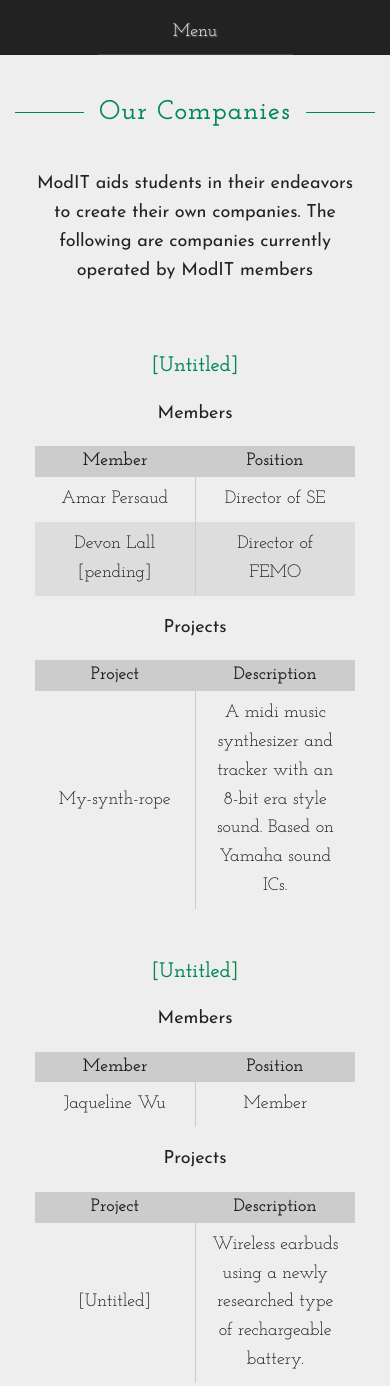
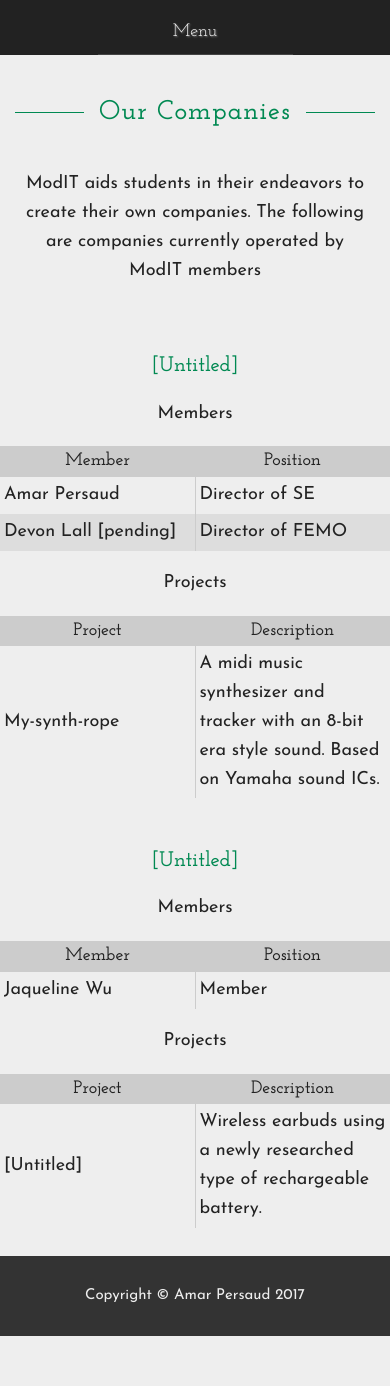
Before and after one commit to THHSModIT/THHSModIT.github.io, a plain HTML site: page companies.html in a window 390 px wide. Shown: the top 1386 px of the page. After the commit the page ends 1336 px from the top, so only its background shows below. Drawn offline with Linux system fonts and the light colour scheme.

Commit message:
Tables and map, green

```diff
--- a/companies.html
+++ b/companies.html
@@ -59,11 +59,16 @@
 
 					  <h3>[Untitled]</h3>
 					  <p>Members</p>
+					</div>
+					  <div class="table">
 						 <table>
+					  <thead>
 						<tr>
 							<th>Member</th>
 							<th>Position</th>
 						</tr>
+					</thead>
+					<tbody>
 						<tr>
 							<td>Amar Persaud</td>
 							<td>Director of SE</td>
@@ -72,46 +77,64 @@
 							<td>Devon Lall [pending]</td>
 							<td>Director of FEMO</td>
 						</tr>
+					</tbody>
 					  </table>
-					  <p>Projects</p>
+					  </div>
+					  <div class="center container"><p>Projects</p></div>
+					  <div class="table">
 						 <table>
+						 <thead>
 						<tr>
 							<th>Project</th>
 							<th>Description</th>
 						</tr>
+						</thead>
+						<tbody>
 						<tr>
 							<td>My-synth-rope</td>
 							<td>A midi music synthesizer and tracker with an 8-bit era style sound. Based on Yamaha sound ICs.</td>
-						</tr>
+						</tr></tbody>
 					  </table>
+					  </div>
 					  <br/>
 					</div>
 					<div class="center container">
 					  <h3>[Untitled]</h3>
 					  <p>Members</p>
+					</div>
+					  	 <div class="table">
 						 <table>
+						  <thead>
 							<tr>
 								<th>Member</th>
 								<th>Position</th>
 							</tr>
+						  </thead>
+						  <tbody>
 							<tr>
 								<td>Jaqueline Wu</td>
 								<td>Member</td>
 							</tr>
+						  </tbody>
 					  </table>
-					  <p>Projects</p>
+					  </div>
+					<div class="center container"><p>Projects</p></div>
+					  <div class="table">
 					  <table>
+						  <thead>
 							<tr>
 								<th>Project</th>
 								<th>Description</th>
 							</tr>
+						  </thead>
+						  <tbody>
 							<tr>
 								<td>[Untitled]</td>
 								<td>Wireless earbuds using a newly researched type of rechargeable battery.</td>
 							</tr>
-					  </table>
+						  </tbody>
+					  </table></div>
 					  <br/>
-					</div>
 				</div>
 				<div id="footer">
 					<span>Copyright &#169; Amar Persaud 2017</span>
--- a/css/style.css
+++ b/css/style.css
@@ -26,7 +26,7 @@
 	h2,
 	h3 {
 		line-height: 1.2;
-		color: #222;
+		color: #008952;
 		font-weight: 600;
 	}
 	a {
@@ -288,6 +288,7 @@
 		font-family: Josefin Sans, Arial, sans-serif;
 		font-weight: 400;
 	}
+	.table,
 	.container{
 		max-width: 80%;
 		padding: 0 20px;
@@ -355,32 +356,38 @@
 	table{
 		border-collapse: collapse;
 		/*table-layout: fixed;*/
-		width: 100%;
 		border-radius: 3px;
+		width: 80%;
+		padding: 0 20px;
+		margin: 0 auto;
 	}
 	th{
 		background: #ccc;
 		width: 50%;
+		max-width: 50%;
 	}
 	td{
 		padding: 8px 16px;
+		font-family: "Josefin Sans", Arial, sans-serif;
 	}
 	td:not(:last-of-type){
 		border-right: 1px solid #ccc;
 	}
-	tr:nth-child(odd){
+	tr:nth-child(even){
 		background: #ddd;
 	}
 	.map{
 		position: relative;
 	}
-	.mapdiv:after{
+	.mapdiv{
 		position: absolute;
-		content: "";
 		top: 0;
-		bottom: 0;
-		right: 0;
-		left: 0;
+		width: 100%;
+		height: 500px;
+		z-index: 999;
+	}
+	.mapwrap{
+		position: relative;
 	}
 	@media screen and (max-width: 900px) {
 		.aboutcontainer>div {
@@ -495,9 +502,6 @@
 			color: #fff !important;
 			transition: color 0s, background 0s !important;
 		}
-		.container h3{
-			color: #008952;
-		}
 		.topbarclear hr{
 			border-color: transparent !important;
 		}
@@ -515,9 +519,23 @@
 		#wrapper{
 			padding-top: 55px;
 		}
+		.table{
+			width: 100%;
+			max-width: 100%;
+			padding: 0;
+			margin: 0;
+		}
 		.container{
 			max-width: 100%;
-			padding: 0 35px;
+			padding: 0 25px;
+			margin: 0;
+		}
+		td{
+			padding: 4px;
+		}
+		table{
+			width: 100%;
+			padding: 0;
 			margin: 0;
 		}
 	}
--- a/js/js.js
+++ b/js/js.js
@@ -170,3 +170,12 @@
 	  }
 	  return [ scrOfX, scrOfY ];
 	}
+
+	function addMap(element){
+		var e = document.getElementById(element);
+		document.addEventListener('click', function(event) {
+		  if (!e.contains(event.target)) {
+			e.style.pointerEvents="auto";
+		  }
+		});
+	}
```
Also changed, not shown: contact.html (+21 -5 lines), donate.html (+2 -2 lines), css/style.min.css, js/js.min.js. Lines whose indentation alone changed are shown as unchanged.
